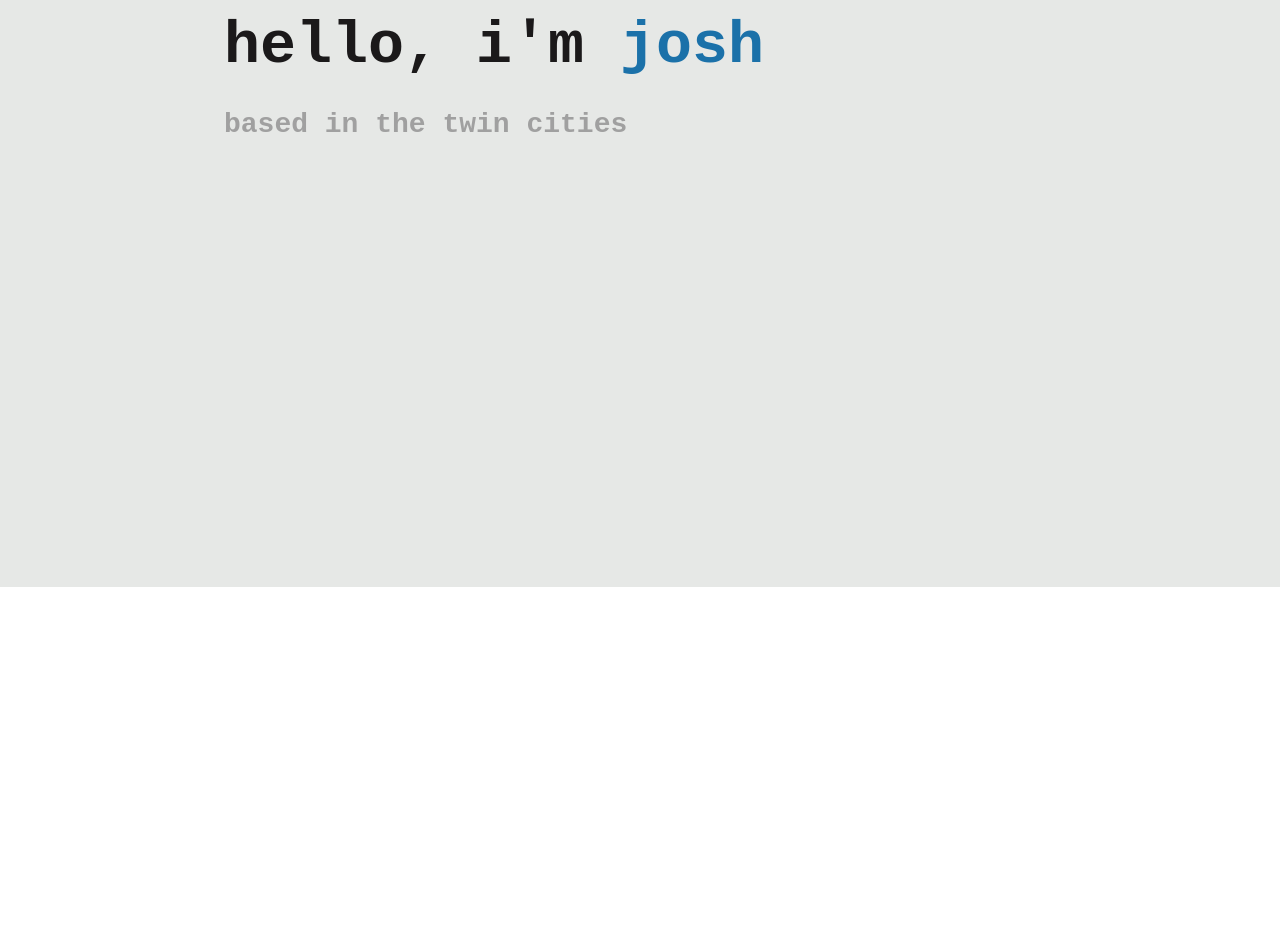
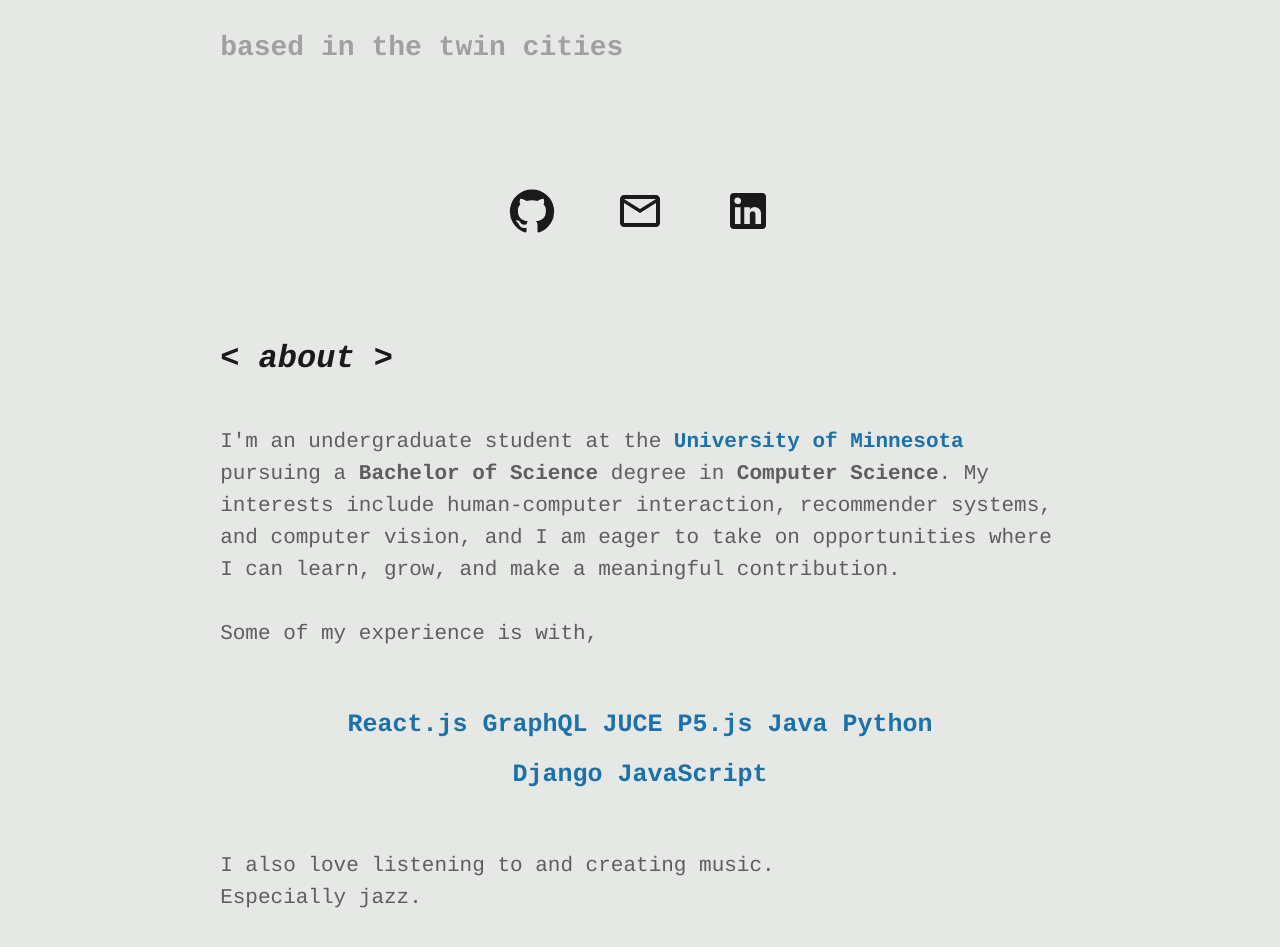
Before and after one commit to joshudd/portfolio, a React (Create React App) app: page / in a window 1280 px wide. Shown: the part 213-1160 px from the top of the page. Before the commit the page ends 800 px from the top, so only its background shows below. Built offline with nearby package versions, Linux system fonts and the light colour scheme.

Commit message:
add "about" section

```diff
--- a/package.json
+++ b/package.json
@@ -3,6 +3,10 @@
   "version": "0.1.0",
   "private": true,
   "dependencies": {
+    "@emotion/react": "^11.10.5",
+    "@emotion/styled": "^11.10.5",
+    "@mui/icons-material": "^5.11.0",
+    "@mui/material": "^5.11.2",
     "@testing-library/jest-dom": "^5.16.5",
     "@testing-library/react": "^13.4.0",
     "@testing-library/user-event": "^13.5.0",
--- a/public/index.html
+++ b/public/index.html
@@ -24,7 +24,7 @@
       work correctly both with client-side routing and a non-root public URL.
       Learn how to configure a non-root public URL by running `npm run build`.
     -->
-    <title>React App</title>
+    <title>Josh</title>
   </head>
   <body>
     <noscript>You need to enable JavaScript to run this app.</noscript>
--- a/src/App.css
+++ b/src/App.css
@@ -7,4 +7,7 @@
 #content {
   overflow-x: hidden;
   overflow-y: hidden;
+
+  padding-left: 17.2%;
+  padding-right: 17.2%;
 }
--- a/src/App.js
+++ b/src/App.js
@@ -1,18 +1,14 @@
 import React from "react";
 import Head from "./components/Head";
 import About from "./components/About";
-import Projects from "./components/Projects";
 import "./App.css";
 
 function App() {
   return (
     <div className="App">
       <div id="content">
-        {/* <Ripples></Ripples> */}
         <Head></Head>
-        {/* <About></About> */}
-        {/* <Links></Links> */}
-        {/* <Projects></Projects> */}
+        <About></About>
       </div>
     </div>
   );
--- a/src/components/About.js
+++ b/src/components/About.js
@@ -20,15 +20,16 @@ class About extends Component {
           {" degree in "}
           <span className="about-content-secondary">Computer Science</span>
           {
-            ", and I am eager to take on opportunities where I can learn, grow, and make a meaningful contribution. Some of my work has been with the following technologies:"
+            ". My interests include human-computer interaction, recommender systems, and computer vision, and I am eager to take on opportunities where I can learn, grow, and make a meaningful contribution."
           }
+          <br></br>
+          <br></br>
+          {"Some of my experience is with,"}
           <p className="about-content-list">
-            React.js, GraphQL, JUCE, Java, Python, Django, HTML + CSS
+            React.js GraphQL JUCE P5.js Java Python Django JavaScript
           </p>
-          {
-            "My interests include human-computer interaction, artificial intelligence, and computer vision.\n"
-          }
-          {" Outside of code, I love to both listen to and create music. "}
+          {"I also love listening to and creating music."}
+          <br></br>
           {"Especially jazz."}
         </div>
       </div>
--- a/src/components/Head.js
+++ b/src/components/Head.js
@@ -1,5 +1,9 @@
 import React from "react";
 import "../styles/Head.css";
+import GitHubIcon from "@mui/icons-material/GitHub";
+import LinkedInIcon from "@mui/icons-material/LinkedIn";
+import EmailOutlinedIcon from "@mui/icons-material/EmailOutlined";
+import { Email } from "@mui/icons-material";
 
 class Head extends React.Component {
   constructor() {
@@ -11,13 +15,50 @@ class Head extends React.Component {
     return (
       <div id="head">
         <div className="head-title">
-          <span className="head-p1">{"hello"}</span>
-          <span className="head-p2">{", "}</span>
-          <span className="head-p3">{"i'm "}</span>
+          <span className="head-part">{"hello"}</span>
+          <span className="head-part">{", "}</span>
+          <span className="head-part">{"i'm "}</span>
           <span className="head-title-name">josh</span>
         </div>
         <div>
           <p className="head-desc">based in the twin cities</p>
+        </div>
+        <div className="head-icons">
+          <a
+            href={"https://github.com/joshudd"}
+            target="_blank"
+            rel="noopener noreferrer"
+          >
+            <GitHubIcon
+              className="github"
+              style={{
+                fontSize: 48,
+                color: "#1B191A",
+              }}
+            ></GitHubIcon>
+          </a>
+          <a href={"mailto:josh25dickinson@gmail.com"}>
+            <EmailOutlinedIcon
+              className="email"
+              style={{
+                fontSize: 48,
+                color: "#1B191A",
+              }}
+            ></EmailOutlinedIcon>
+          </a>
+          <a
+            href={"https://linkedin.com/in/joshuadickinson111"}
+            target="_blank"
+            rel="noopener noreferrer"
+          >
+            <LinkedInIcon
+              className="linkedin"
+              style={{
+                fontSize: 48,
+                color: "#1B191A",
+              }}
+            ></LinkedInIcon>
+          </a>
         </div>
       </div>
     );
--- a/src/styles/About.css
+++ b/src/styles/About.css
@@ -1,40 +1,43 @@
 #about {
-  position: relative;
-  /* padding-top: 11%; */
-  margin-bottom: 4%;
-  left: 18%;
-  margin-right: 40%;
-  line-height: 25px;
+  display: flex;
+  flex-direction: column;
+  padding-bottom: 5.4%;
 
-  font-weight: 700;
-  color: #e1efe6;
-  font-family: "Courier New", Courier, monospace;
+  line-height: 32px;
+  font-family: "Courier", Courier, monospace;
+  font-size: 21px;
+  color: #5e5e5e;
 }
 
 .about-header {
-  color: #e1c780;
-  font-size: 25px;
-  margin-bottom: 20px;
+  padding-bottom: 6%;
+
+  color: #1b191a;
+  font-size: 32px;
   font-style: italic;
-  font-weight: 700;
+  font-weight: bold;
   /* animation: slide-up 1s 1s ease-out; */
 }
 
 .about-content-primary {
-  color: #d16014;
-  font-weight: 1000;
+  font-weight: bold;
+  color: #1b71a9;
 }
 
 .about-content-secondary {
-  /* color: #efcb68; */
-  color: #a6b4ab;
-  font-weight: 1000;
+  font-weight: bold;
 }
 
 .about-content-list {
-  color: #d16014;
-  font-size: 20px;
-  font-weight: 700;
-  margin-left: 25px;
-  margin-right: 25px;
+  text-align: center;
+  padding-top: 3%;
+  padding-bottom: 3%;
+  padding-right: 13%;
+  padding-left: 13%;
+
+  word-spacing: 200%;
+  line-height: 50px;
+  font-size: 25px;
+  font-weight: bold;
+  color: #1b71a9;
 }
--- a/src/styles/Head.css
+++ b/src/styles/Head.css
@@ -1,23 +1,12 @@
-/* @keyframes slideInLeft {
-  0% {
-    transform: translateX(-100%);
-  }
-  100% {
-    transform: translateX(0);
-  }
-} */
-
 #head {
-  /* position: absolute;
-  top: 18vh;
-  left: 17.5vw;
-  right: 17.5vw; */
   display: flex;
   flex-direction: column;
-  padding-left: 17.5%;
+
   padding-top: 17.5%;
+  padding-bottom: 5.4%;
 
-  font-family: "Courier New", Courier, monospace;
+  height: 45.5vh;
+  font-family: Courier, monospace;
 }
 
 .head-title {
@@ -29,15 +18,13 @@
   letter-spacing: 0%;
 }
 
-.head-p1,
-.head-p2,
-.head-p3 {
+.head-part,
+.head-title-name {
   animation: slide-left 2s ease-out;
 }
 
 .head-title-name {
   color: #1b71a9;
-  animation: slide-left 3s ease-out;
 }
 
 .head-desc {
@@ -46,10 +33,32 @@
   color: #a0a0a0;
 }
 
+.head-icons {
+  text-align: center;
+  margin-top: 12vh;
+  /* margin-bottom: 7vh; */
+}
+
+.head-icons a {
+  margin: 30px;
+}
+
+.github:hover {
+  fill: #1b71a9;
+}
+
+.email:hover {
+  fill: #1b71a9;
+}
+
+.linkedin:hover {
+  fill: #1b71a9;
+}
+
 @keyframes slide-left {
   from {
     margin-left: 5%;
-    opacity: 20%;
+    opacity: 40%;
   }
 
   to {
@@ -60,6 +69,6 @@
 
 @media only screen and (max-width: 720px) {
   .head-title {
-    font-size: 2em;
+    font-size: 45px;
   }
 }
```
Also changed, not shown: 1 other file (tests, documents, lock files or other folders).
